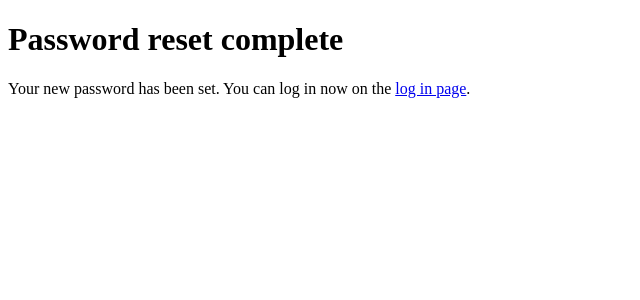
After one commit to cvam0000/deletethis, a Django app: template decompiled_backend/templates/registration/password_reset_complete.html in a window 1280 px wide. The commit adds this page. Shown: the top 300 px of the page, without its empty margins (0-640 px from the left). Run offline with Django 3.2, Linux system fonts and the light colour scheme; the template is opened without the code that fills it, so the values that code supplies are empty; some libraries are stand-ins or nearby versions.

Commit message:
password reset

```diff
--- a/decompiled_backend/templates/home.html
+++ b/decompiled_backend/templates/home.html
@@ -138,7 +138,7 @@
 
       <a href="#"><i class="fas fa-envelope"></i></a>
       <a href="{% url 'logout'%}"><i class="fas fa-user"></i>
-      <a href="{% url 'logout'%}"><i class="fas fa-cog"></i>
+      <a href="{% url 'password_change'%}"><i class="fas fa-cog"></i>
 </a>
 
 
--- /dev/null
+++ b/decompiled_backend/templates/registration/password_reset_complete.html
@@ -0,0 +1,8 @@
+{% extends 'base.html' %}
+
+{% block title %}Password reset complete{% endblock %}
+
+{% block content %}
+<h1>Password reset complete</h1>
+<p>Your new password has been set. You can log in now on the <a href="{% url 'login' %}">log in page</a>.</p>
+{% endblock %}
```
Also changed, not shown: decompiled_backend/templates/registration/password_reset_confirm.html (+13 -0 lines).
